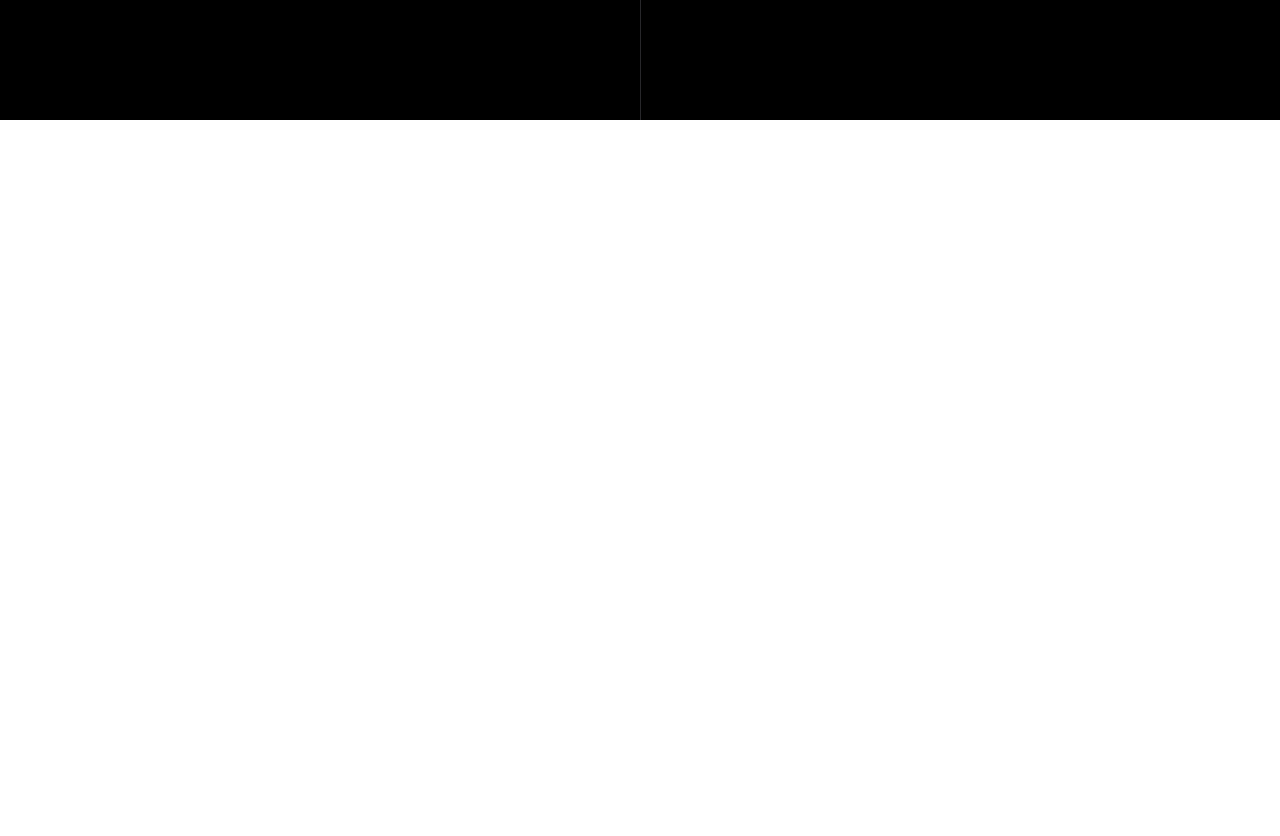
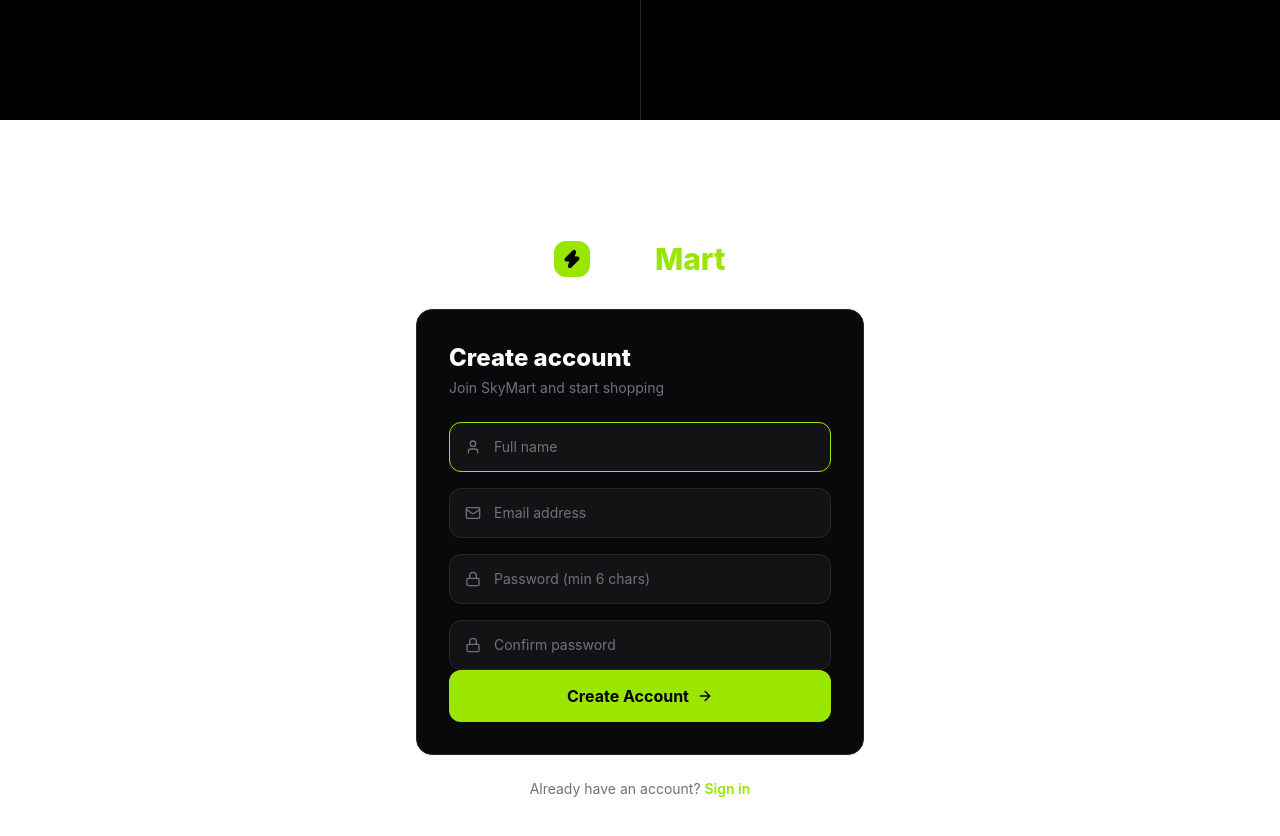
Before and after one commit to birbalkr/onlineClassAss, a React (Vite) app in the folder Project/SkyMart/: page / in a window 1280 px wide. Shown: the part 680-1516 px from the top of the page. Before the commit the page ends 800 px from the top, so only its background shows below. Built offline with nearby package versions, Linux system fonts and the light colour scheme.

Commit message:
create account UI

```diff
--- a/Project/SkyMart/src/App.jsx
+++ b/Project/SkyMart/src/App.jsx
@@ -1,3 +1,4 @@
+import Create from "./components/Create"
 import Signin from "./components/Signin"
 
 
@@ -7,6 +8,7 @@ function App() {
   return (
     <>
       <Signin />
+      <Create/>
     </>
   )
 }
--- a/Project/SkyMart/src/components/Create.jsx
+++ b/Project/SkyMart/src/components/Create.jsx
@@ -1,9 +1,91 @@
 import React from 'react'
+import { Zap, Mail, Lock, User, Eye, EyeOff, ArrowRight } from "lucide-react";
+
+
+const Logo = ({ size = "text-2xl" }) => (
+    <div className="flex items-center gap-2">
+        <div className="w-9 h-9 rounded-xl bg-lime-400 flex items-center justify-center shrink-0">
+            <Zap className="w-5 h-5 text-black fill-black" />
+        </div>
+        <span className={`font-extrabold ${size} text-white`}>
+            Sky<span className="text-lime-400">Mart</span>
+        </span>
+    </div>
+);
+
+const Input = ({ icon: Icon, placeholder, type = "text", trailing, autoFocus }) => (
+    <div className="relative">
+        <Icon className="absolute left-4 top-1/2 -translate-y-1/2 w-4 h-4 text-zinc-500" />
+        <input
+            type={type}
+            placeholder={placeholder}
+            autoFocus={autoFocus}
+            className="w-full bg-zinc-900/70 border border-zinc-800 focus:border-lime-400 rounded-xl py-3.5 pl-11 pr-11 text-sm text-white placeholder-zinc-500 outline-none transition-colors"
+        />
+        {trailing}
+    </div>
+);
+
 
 function Create() {
     return (
         <div>
+            <div className="flex items-center justify-center min-h-screen p-6">
+                <div className="w-full max-w-md flex flex-col items-center">
+                    <div className="mb-8">
+                        <Logo size="text-3xl" />
+                    </div>
 
+                    <div className="w-full bg-zinc-950 border border-zinc-800 rounded-2xl p-8">
+                        <h2 className="text-2xl font-extrabold text-white mb-1">
+                            Create account
+                        </h2>
+                        <p className="text-zinc-500 text-sm mb-6">
+                            Join SkyMart and start shopping
+                        </p>
+
+                        <div className="space-y-4">
+                            <Input icon={User} placeholder="Full name" autoFocus />
+                            <Input icon={Mail} placeholder="Email address" />
+                            <Input
+                                icon={Lock}
+                                placeholder="Password (min 6 chars)"
+                                trailing={
+                                    <button
+                                        type="button"
+                                        className="absolute right-4 top-1/2 -translate-y-1/2 text-zinc-500 hover:text-zinc-300"
+                                    >
+                                    </button>
+                                }
+                            />
+                            <Input
+                                icon={Lock}
+                                placeholder="Confirm password"
+                                trailing={
+                                    <button
+                                        type="button"
+                                        className="absolute right-4 top-1/2 -translate-y-1/2 text-zinc-500 hover:text-zinc-300"
+                                    >
+                                    </button>
+                                }
+                            />
+                        </div>
+
+                        <button className="w-full bg-lime-400 hover:bg-lime-300 transition-colors rounded-xl py-3.5 font-bold text-black flex items-center justify-center gap-2">
+                            Create Account <ArrowRight className="w-4 h-4" />
+                        </button>
+                    </div>
+
+                    <p className="text-center text-zinc-500 text-sm mt-6">
+                        Already have an account?{" "}
+                        <button
+                            className="text-lime-400 font-semibold hover:underline"
+                        >
+                            Sign in
+                        </button>
+                    </p>
+                </div>
+            </div>
         </div>
     )
 }
--- a/Project/SkyMart/src/components/Signin.jsx
+++ b/Project/SkyMart/src/components/Signin.jsx
@@ -28,17 +28,12 @@ const Input = ({ icon: Icon, placeholder, type = "text", trailing, autoFocus })
 function Signin() {
     return (
         <div className="relative min-h-screen w-full bg-black">
-
             <div className="absolute inset-0 grid md:grid-cols-2">
-
                 <div className="hidden md:block absolute top-0 bottom-0 left-1/2 w-px bg-zinc-800" />
-
-
                 <div className="relative flex flex-col justify-center px-10 md:px-20 py-16">
                     <div className="absolute top-10 left-10 md:left-20">
                         <Logo size="text-2xl" />
                     </div>
-
                     <p className="text-lime-400 text-xs font-bold tracking-widest mb-3">
                         WELCOME BACK
                     </p>
```
